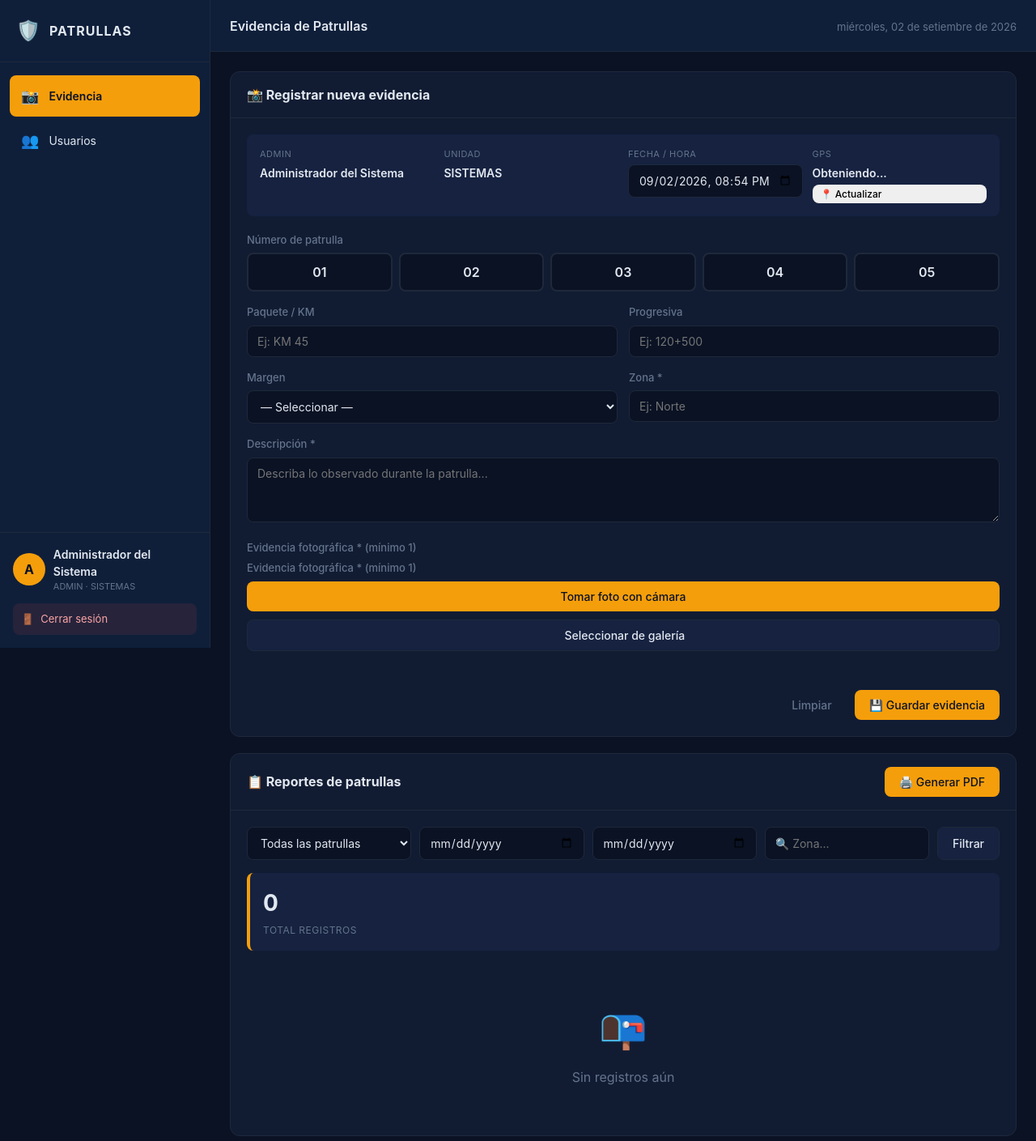
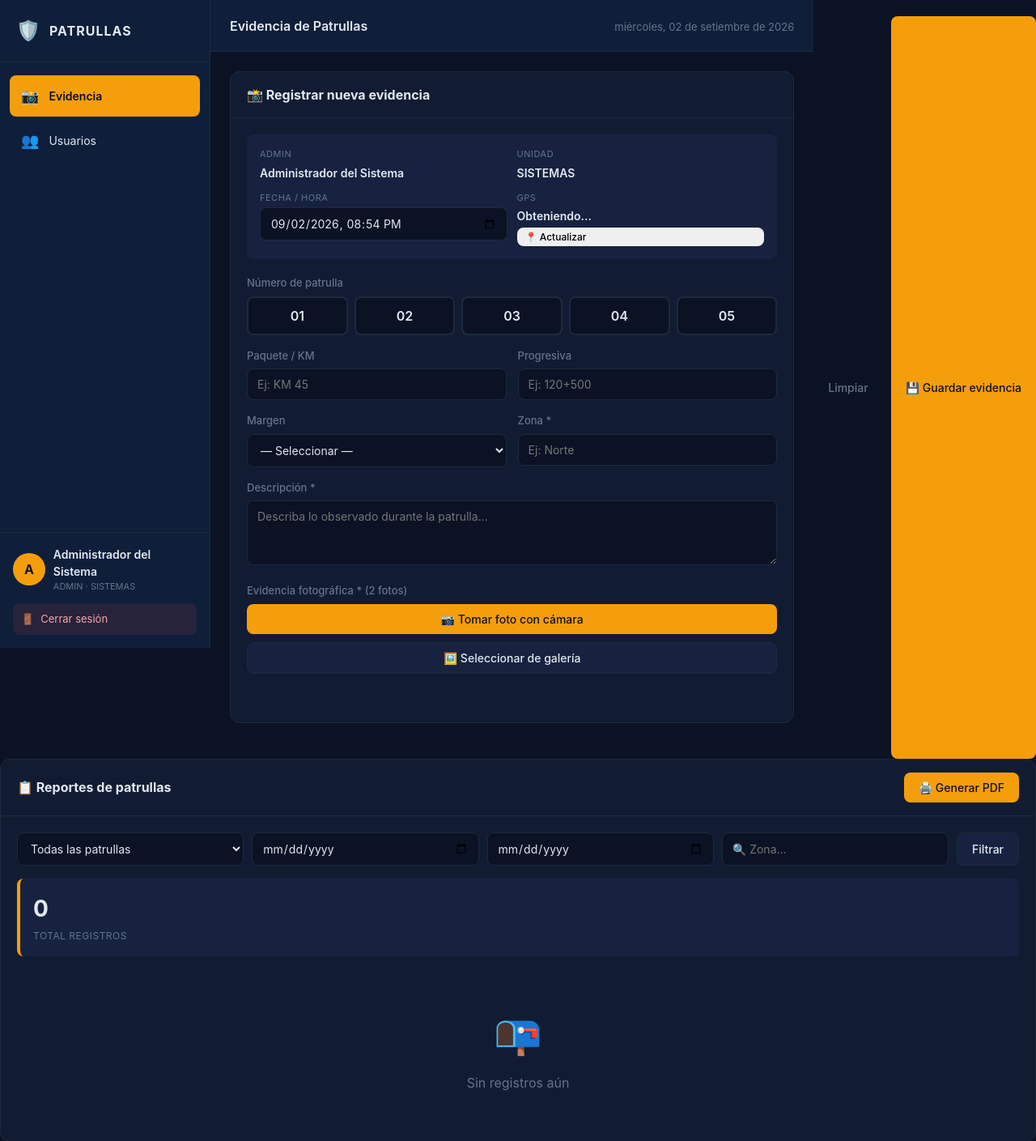
Before and after one commit to jailchazev/patrol-system, a Flask app: page /evidencia in a window 1280 px wide. Shown: the top 1409 px of the page at 81% size. Run offline with Flask 3, Linux system fonts and the light colour scheme; a user stored in the database is signed in; data that the repository does not hold is empty.

Commit message:
Corregir label duplicado de fotos

```diff
--- a/app/templates/patrol_evidence.html
+++ b/app/templates/patrol_evidence.html
@@ -78,10 +78,7 @@
 
             <!-- Fotos -->
             <div class="form-group">
-                <label>Evidencia fotográfica * (mínimo 1)</label>
-                <div class="photo-upload">
-                    <div class="form-group">
-    <label>Evidencia fotográfica * (mínimo 1)</label>
+    <label>Evidencia fotográfica * (2 fotos)</label>
 
     <!-- Botón para cámara -->
     <div class="photo-upload" style="margin-bottom: 10px;">
@@ -89,7 +86,7 @@
                multiple class="input-file" style="display: none;">
         <button type="button" class="btn btn-primary btn-block"
                 onclick="document.getElementById('fPhotosCamera').click()">
-             Tomar foto con cámara
+            📷 Tomar foto con cámara
         </button>
     </div>
 
@@ -99,7 +96,7 @@
                multiple class="input-file" style="display: none;">
         <button type="button" class="btn btn-secondary btn-block"
                 onclick="document.getElementById('fPhotosGallery').click()">
-            ️ Seleccionar de galería
+            🖼️ Seleccionar de galería
         </button>
     </div>
 
```
